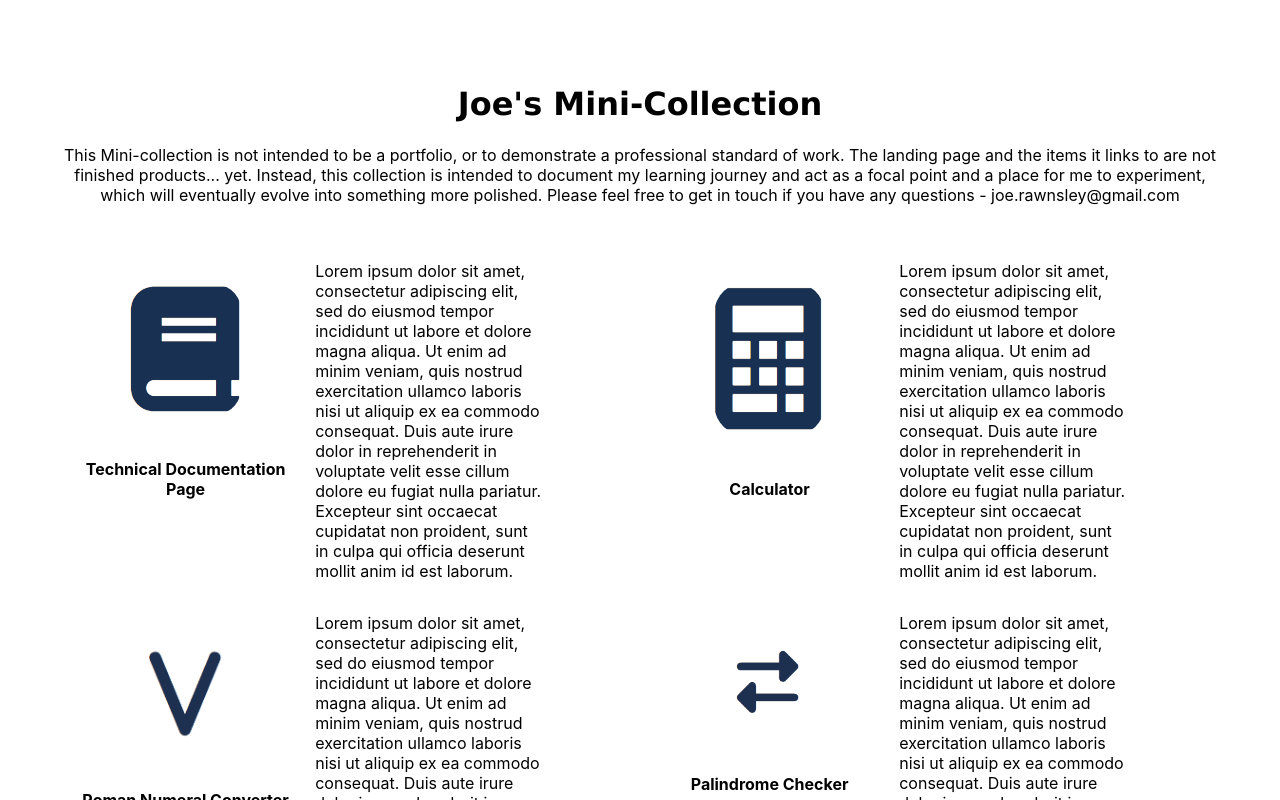
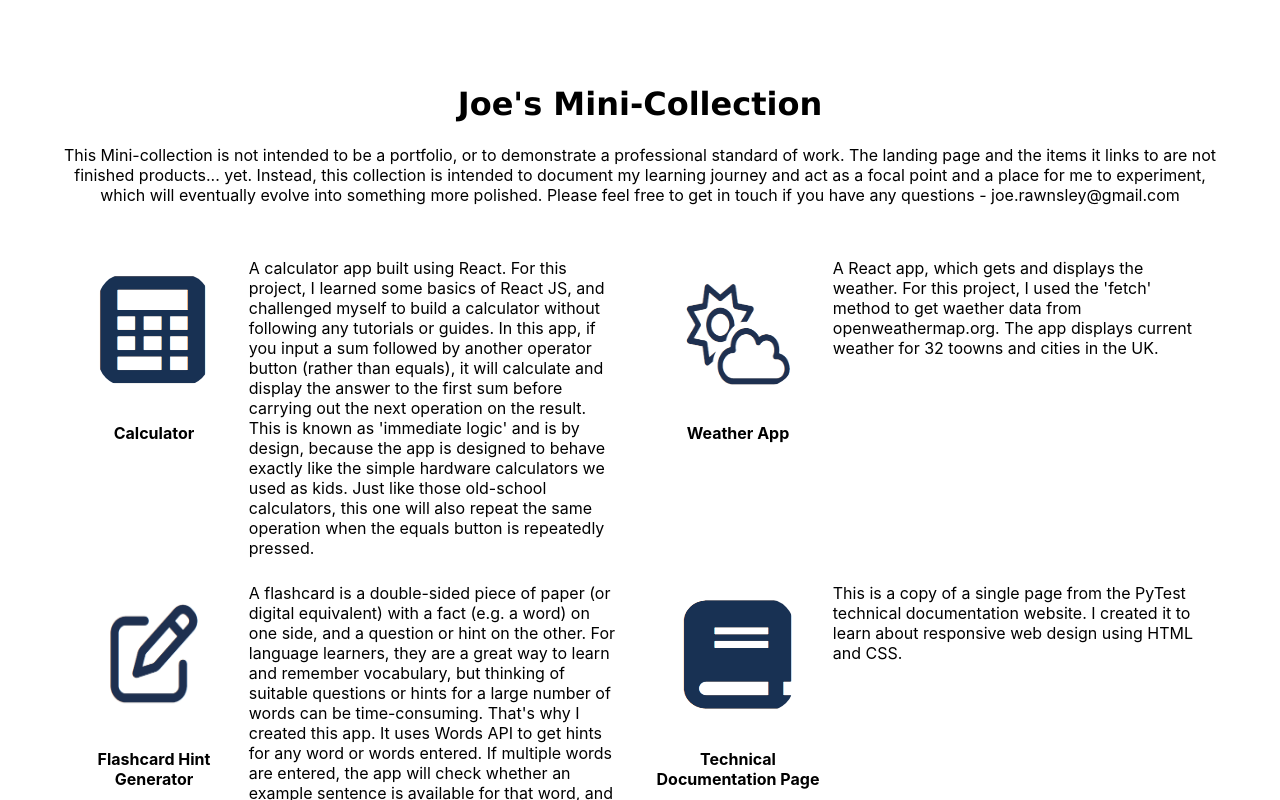
Before and after one commit to J-Rawnsley/mini-collection-v2, a React (Create React App) app: page / in a window 1280 px wide. Shown: the top 800 px of the page. Built offline with nearby package versions, Linux system fonts and the light colour scheme.

Commit message:
more tweaks to layout and desriptions added. I have also added an 'included' property for items in data file so they can be easily added and removed from the website

```diff
--- a/src/App.css
+++ b/src/App.css
@@ -27,9 +27,9 @@ body {
   border-radius: 30%;
   background-color: #fff;
   display: block;
-  width: 50%;
-  height: 50%;
-  padding: 1.5rem;
+  width: 7rem;
+  height: 7rem;
+  padding: 1rem;
   /* border: 7px solid #52ab9f; */
   margin: auto;
 }
@@ -73,8 +73,18 @@ a:visited {
 .right-side {
   display: inline-block;
   vertical-align: top;
-  width: 40%;
-  padding: 0.5rem;
+  padding: 0.3rem;
+  /* border: 1px solid black; */
+}
+
+.left-side {
+  width: 30%;
+}
+.right-side {
+  text-align: left;
+  text-justify: inter-word;
+  vertical-align: middle;
+  width: 65%;
 }
 
 @media (max-width: 470px) {
--- a/src/ItemLink.js
+++ b/src/ItemLink.js
@@ -1,5 +1,13 @@
 const ItemLink = (props) => {
-  const { name, img, imgDesc, link } = props;
+  const { name, img, imgDesc, link, projectDesc } = props;
+
+  const description = () => {
+    if (projectDesc) {
+      return projectDesc
+    }
+    else return "Lorem ipsum dolor sit amet, consectetur adipiscing elit, sed do eiusmod tempor incididunt ut labore et dolore magna aliqua. Ut enim ad minim veniam, quis nostrud exercitation ullamco laboris nisi ut aliquip ex ea commodo consequat. Duis aute irure dolor in reprehenderit in voluptate velit esse cillum dolore eu fugiat nulla pariatur. Excepteur sint occaecat cupidatat non proident, sunt in culpa qui officia deserunt mollit anim id est laborum."
+  }
+
   return (
     <div className="item-link">
       <div className="left-side">
@@ -11,15 +19,7 @@ const ItemLink = (props) => {
         </a>
       </div>
       <div className="right-side">
-        <a href={link}>
-          Lorem ipsum dolor sit amet, consectetur adipiscing elit, sed do
-          eiusmod tempor incididunt ut labore et dolore magna aliqua. Ut enim ad
-          minim veniam, quis nostrud exercitation ullamco laboris nisi ut
-          aliquip ex ea commodo consequat. Duis aute irure dolor in
-          reprehenderit in voluptate velit esse cillum dolore eu fugiat nulla
-          pariatur. Excepteur sint occaecat cupidatat non proident, sunt in
-          culpa qui officia deserunt mollit anim id est laborum.
-        </a>
+        <a href={link}>{description()}</a>
       </div>
     </div>
   );
--- a/src/blurb.js
+++ b/src/blurb.js
@@ -1,7 +1,7 @@
 const Blurb = () => {
   return (
-    <div class="main-element">
-        <p class="blurb">
+    <div className="main-element">
+        <p className="blurb">
         This Mini-collection is not intended to be a portfolio, or to demonstrate a professional standard of work. The landing page and the items it links to are not finished products... yet. Instead, this collection is intended to document my learning journey and act as a focal point and a place for me to experiment, which will eventually evolve into something more polished. Please feel free to get in touch if you have any questions - joe.rawnsley@gmail.com
         </p>
 
--- a/src/linkData.js
+++ b/src/linkData.js
@@ -1,12 +1,12 @@
 import book from "./images/book.png";
-// import cafe from "./images/cafe.png";
+import cafe from "./images/cafe.png";
 import calculator from "./images/calculator.png";
-// import cat from "./images/cat.png";
+import cat from "./images/cat.png";
 import romanV from "./images/romanV.png";
 import palindromeImg from "./images/exchange.png";
 import mouse from "./images/mouse.png";
 import music from "./images/music.png";
-// import newspaper from "./images/newspaper.png";
+import newspaper from "./images/newspaper.png";
 import tributeImg from "./images/tribute.png";
 import weatherImg from "./images/weather.png"
 import flashcardImg from "./images/flashcard.png"
@@ -18,52 +18,56 @@ const clickCounter = "./collection/click-counter/index.html";
 const tribute = "./collection/tribute/build-a-tribute-page.html";
 const underConstruction =
   "./collection/under_construction/under_construction.html";
-// const guardian = "./collection/guardian/guardian.html";
+const guardian = "./collection/guardian/guardian.html";
 const weather = "https://jrawnsley-weather.netlify.app/"
 const flashcardURL = "https://flashcard-hint-generator.netlify.app/"
 
 const itemLinks = [
-  {
-    name: "Technical Documentation Page",
-    img: book,
-    link: tecdoc,
-    imgDesc: "a stylised book icon",
-  },
-  /*   {
+ {
     name: "Cafe Menu",
     img: cafe,
     link: underConstruction,
     imgDesc: "placeholder",
-  }, */
+    included: false
+  },
   {
     name: "Calculator",
     img: calculator,
     link: "https://casijoe-calculator.netlify.app/",
     imgDesc: "a stylised calculator icon",
+    projectDesc: "A calculator app built using React. For this project, I learned some basics of React JS, and challenged myself to build a calculator without following any tutorials or guides. In this app, if you input a sum followed by another operator button (rather than equals), it will calculate and display the answer to the first sum before carrying out the next operation on the result. This is known as 'immediate logic' and is by design, because the app is designed to behave exactly like the simple hardware calculators we used as kids. Just like those old-school calculators, this one will also repeat the same operation when the equals button is repeatedly pressed.",
+    included: true
   },
-  /*   {
+  {
     name: "Cat Photo App",
     img: cat,
     link: underConstruction,
     imgDesc: "placeholder",
-  }, */
+    included: false
+  },
   {
     name: "Roman Numeral Converter",
     img: romanV,
     link: roman,
     imgDesc: "a picture of a letter V representing a roman numeral",
+    projectDesc: "This is one of my early projects, which converts numbers into roman numerals, and roman numerals back into numbers.",
+    included: false
   },
   {
     name: "Palindrome Checker",
     img: palindromeImg,
     link: palindrome,
     imgDesc: "an icon with arrows pointing left and right",
+    projectDesc: "This is a tech doc page",
+    included: false
   },
   {
     name: "Click counter",
     img: mouse,
     link: clickCounter,
     imgDesc: "a computer mouse icon",
+    projectDesc: "This is a tech doc page",
+    included: false
   },
 
   {
@@ -71,32 +75,48 @@ const itemLinks = [
     img: music,
     link: underConstruction,
     imgDesc: "a double quaver music note icon",
+    projectDesc: "This is a tech doc page",
+    included: false
   },
 
-  // {
-  //   name: "Newspaper Front Page",
-  //   img: newspaper,
-  //   link: guardian,
-  //   imgDesc: "a stylised newspaper icon",
-  // },
+  {
+    name: "Newspaper Front Page",
+    img: newspaper,
+    link: guardian,
+    imgDesc: "a stylised newspaper icon",
+    included: false
+  },
   {
     name: "Tribute Page",
     img: tributeImg,
     link: tribute,
     imgDesc: "a stylised icon of a person wearing a suit",
+    included: false
   },
   {
     name: "Weather App",
     img: weatherImg,
     link: weather,
     imgDesc: "an icon with a sun and a cloud",
+    projectDesc: "A React app, which gets and displays the weather. For this project, I used the 'fetch' method to get waether data from openweathermap.org. The app displays current weather for 32 toowns and cities in the UK.",
+    included: true
   },
   {
     name: "Flashcard Hint Generator",
     img: flashcardImg,
     link: flashcardURL,
-    imgDesc: "a square with a pencil, representing a flashcard used fo language learning",
-  }
+    imgDesc: "a square with a pencil, representing a flashcard used for language learning",
+    projectDesc: "A flashcard is a double-sided piece of paper (or digital equivalent) with a fact (e.g. a word) on one side, and a question or hint on the other. For language learners, they are a great way to learn and remember vocabulary, but thinking of suitable questions or hints for a large number of words can be time-consuming. That's why I created this app. It uses Words API to get hints for any word or words entered. If multiple words are entered, the app will check whether an example sentence is available for that word, and if so it will make a cloze-deletion question. If there is no sentence available, the app will provide a definition as a clue. If only a single word is entered, the app will give a choice of cloze-deletion and definition hints for that word.",
+    included: true
+  },
+  {
+    name: "Technical Documentation Page",
+    img: book,
+    link: tecdoc,
+    imgDesc: "a stylised book icon",
+    projectDesc: "This is a copy of a single page from the PyTest technical documentation website. I created it to learn about responsive web design using HTML and CSS.",
+    included: true
+  },
 ];
 
 export default itemLinks;
--- a/src/linkbox.js
+++ b/src/linkbox.js
@@ -2,13 +2,14 @@ import ItemLink from "./ItemLink";
 import itemLinks from "./linkData.js";
 
 const innerJSX = (data) =>
-  data.map((item) => {
+  data.filter(item => item.included).map((item) => {
     return (
       <ItemLink
         name={item.name}
         img={item.img}
         link={item.link}
         imgDesc={item.imgDesc}
+        projectDesc={item.projectDesc}
       />
     );
   });
```
